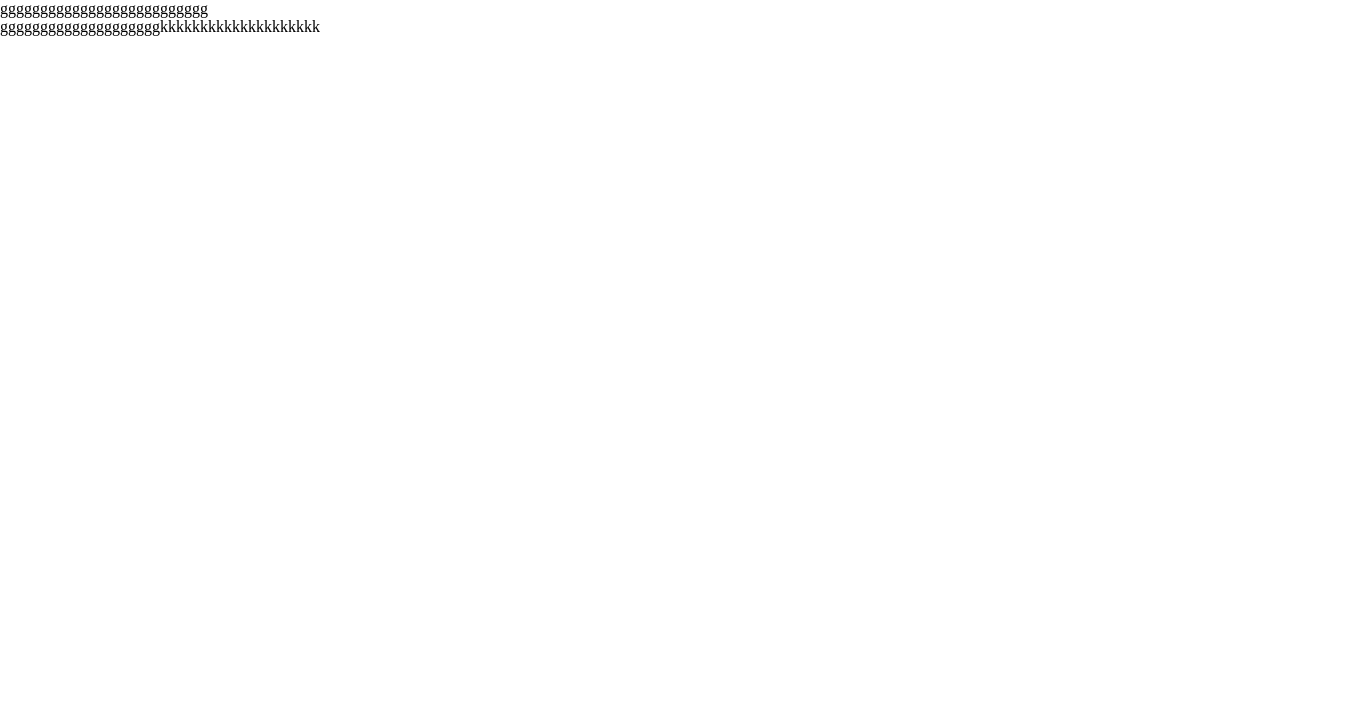
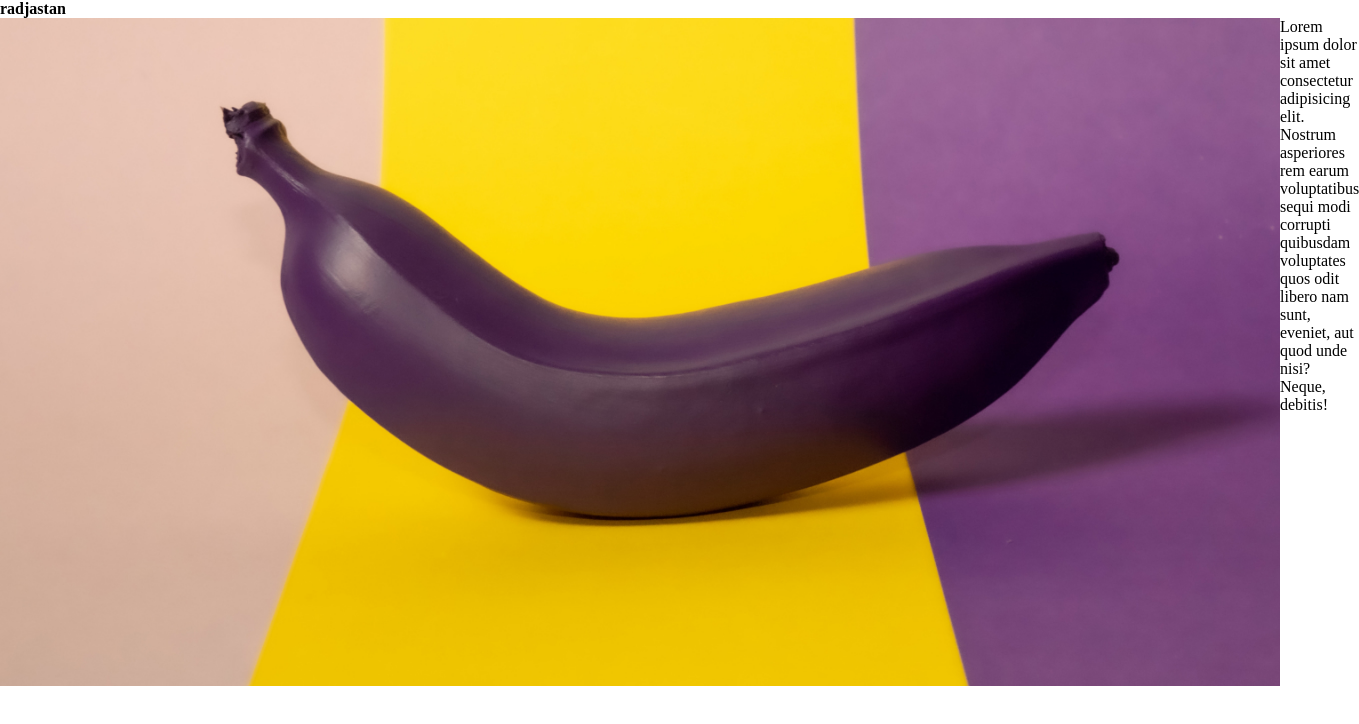
Before and after one commit to devreunion17/board, a website: page app/index.html in a window 1280 px wide. Shown: the whole page, 1359 px wide, since content can reach past the window. Drawn offline with nearby package versions, Linux system fonts and the light colour scheme; files that its build step writes are made by us from their sources.

Commit message:
test commit

```diff
--- a/app/index.html
+++ b/app/index.html
@@ -8,9 +8,17 @@
   <link rel="stylesheet" href="css/style.min.css">
 </head>
 <body>
+
+
+
+<h4 class="title">radjastan</h4>
+<div class="rad">
+  <img src="images/header-bg.jpg" alt="рисунок">
+  <div class="descr">Lorem ipsum dolor sit amet consectetur adipisicing elit. Nostrum asperiores rem earum voluptatibus sequi modi corrupti quibusdam voluptates quos odit libero nam sunt, eveniet, aut quod unde nisi? Neque, debitis!</div>
+</div>
+
+
   <script src="js/main.min.js"></script>
 
-  <div class="g">gggggggggggggggggggggggggg</div>
-  ggggggggggggggggggggkkkkkkkkkkkkkkkkkkkk
 </body>
 </html>
--- a/app/scss/style.scss
+++ b/app/scss/style.scss
@@ -4,4 +4,9 @@
 @import 'global';
 
 
+.rad{
+  display: flex;
+  justify-content: space-around
+}
+
 @import 'media';
```
Also changed, not shown: app/images/header-bg.jpg (added).
